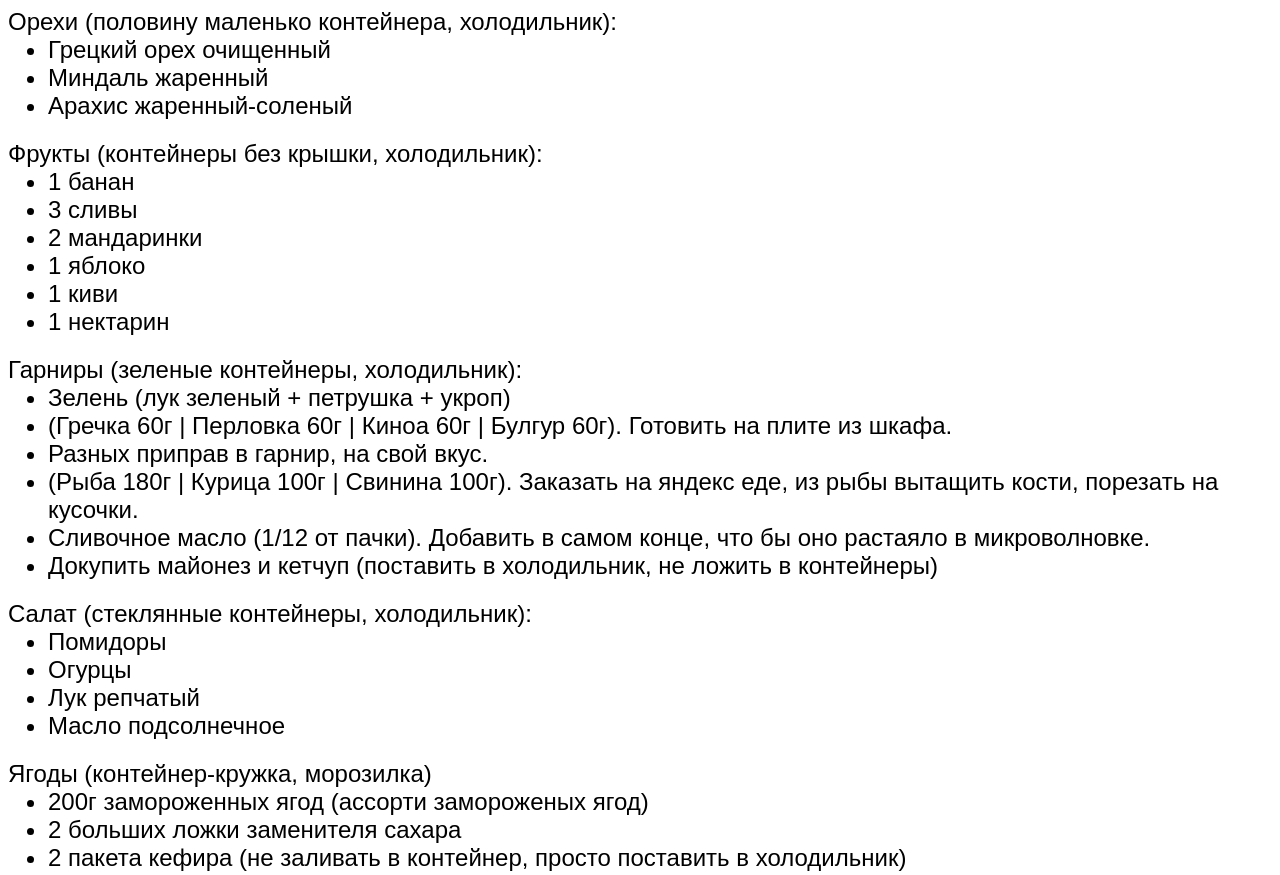
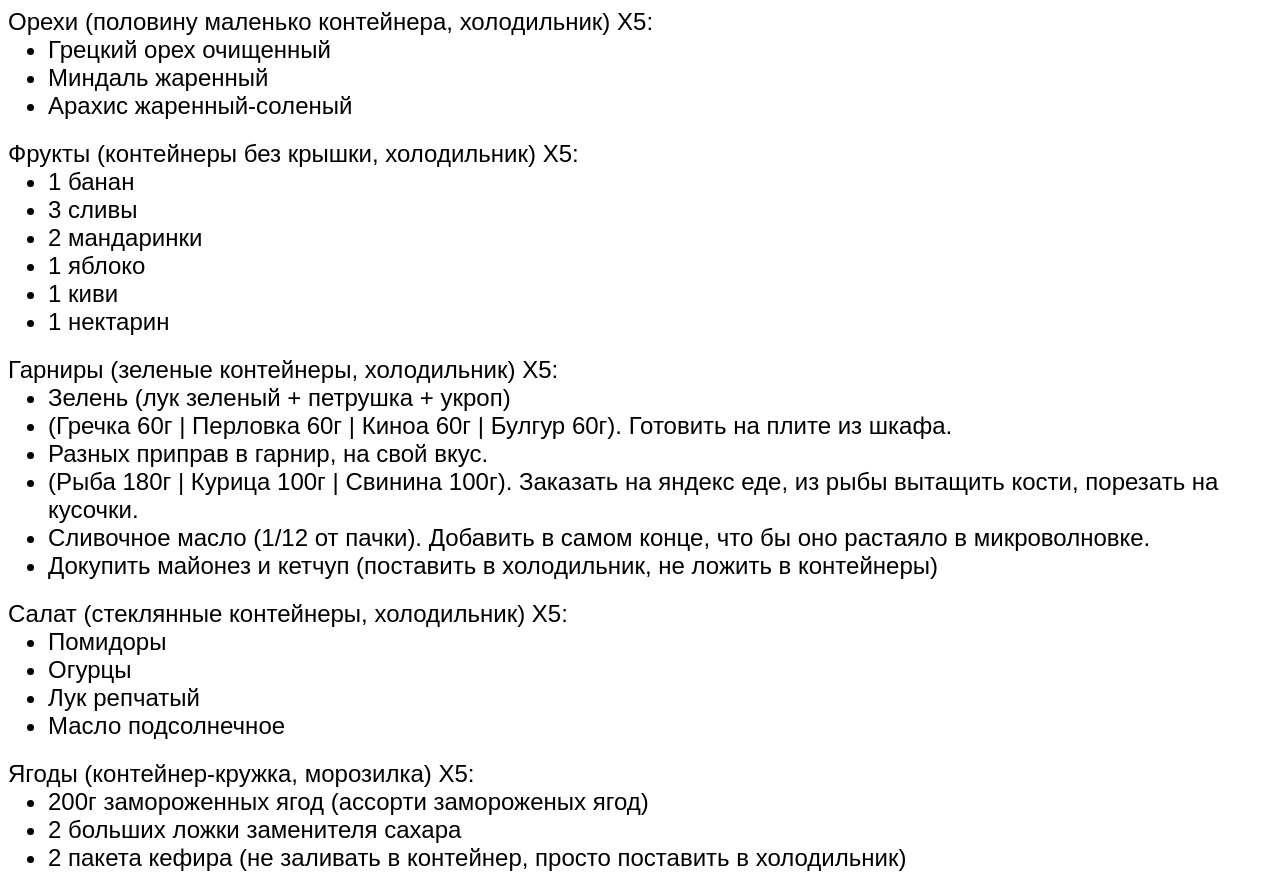
Before and after one commit to mnemon1ck/mnemon1ck.github.io, a plain HTML site: page index.html in a window 1280 px wide. Shown: the top 875 px of the page. Drawn offline with Linux system fonts and the light colour scheme.

Commit message:
Update index.html

```diff
--- a/index.html
+++ b/index.html
@@ -6,14 +6,14 @@
 </head>
 <body style="font-family: sans-serif; font-size: 24px;">
 
-<div>Орехи (половину маленько контейнера, холодильник):</div>
+<div>Орехи (половину маленько контейнера, холодильник) X5:</div>
 <ul style="margin: 0 0 20px 0">
     <li>Грецкий орех очищенный</li>
     <li>Миндаль жаренный</li>
     <li>Арахис жаренный-соленый</li>
 </ul>
 
-<div>Фрукты (контейнеры без крышки, холодильник):</div>
+<div>Фрукты (контейнеры без крышки, холодильник) X5:</div>
 <ul style="margin: 0 0 20px 0">
     <li>1 банан</li>
     <li>3 сливы</li>
@@ -23,7 +23,7 @@
     <li>1 нектарин</li>
 </ul>
 
-<div>Гарниры (зеленые контейнеры, холодильник):</div>
+<div>Гарниры (зеленые контейнеры, холодильник) X5:</div>
 <ul style="margin: 0 0 20px 0">
     <li>Зелень (лук зеленый + петрушка + укроп)</li>
     <li>(Гречка 60г | Перловка 60г | Киноа 60г | Булгур 60г). Готовить на плите из шкафа.</li>
@@ -33,7 +33,7 @@
     <li>Докупить майонез и кетчуп (поставить в холодильник, не ложить в контейнеры)</li>
 </ul>
 
-<div>Салат (стеклянные контейнеры, холодильник):</div>
+<div>Салат (стеклянные контейнеры, холодильник) X5:</div>
 <ul style="margin: 0 0 20px 0">
     <li>Помидоры</li>
     <li>Огурцы</li>
@@ -41,7 +41,7 @@
     <li>Масло подсолнечное</li>
 </ul>
 
-<div>Ягоды (контейнер-кружка, морозилка)</div>
+<div>Ягоды (контейнер-кружка, морозилка) X5:</div>
 <ul style="margin: 0 0 20px 0">
     <li>200г замороженных ягод (ассорти замороженых ягод)</li>
     <li>2 больших ложки заменителя сахара</li>
```
